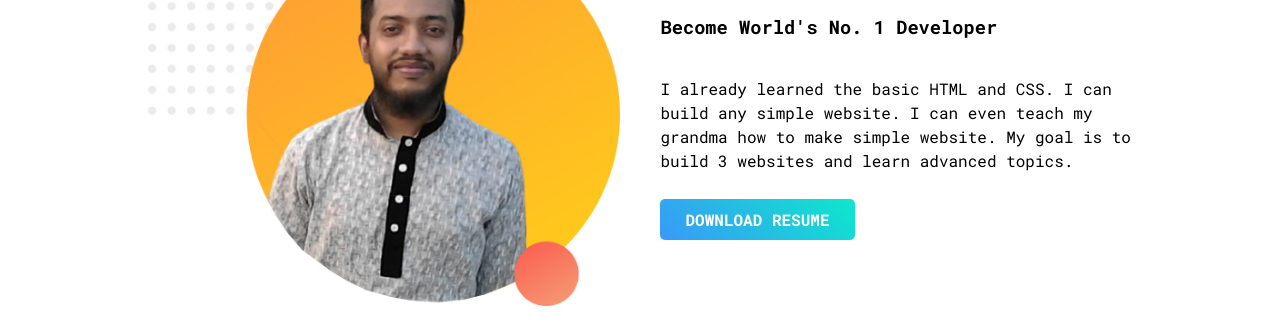
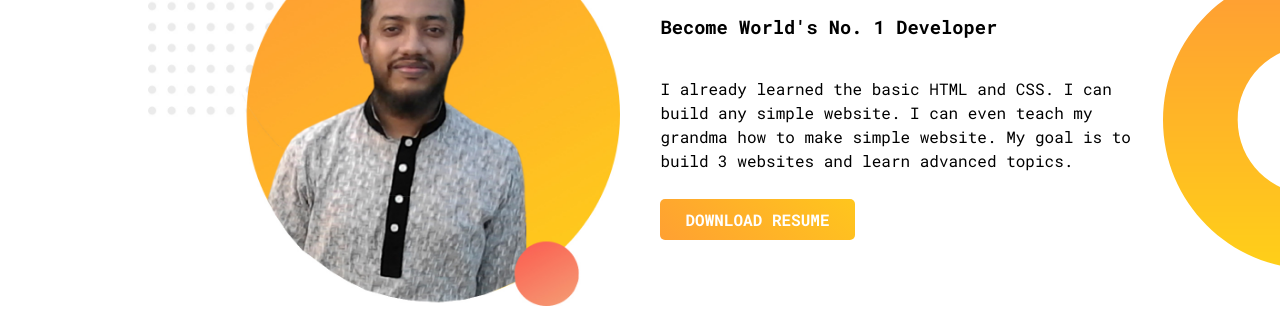
Before and after one commit to moinsoft/web-portfolio, a plain HTML site: page index.html in a window 1280 px wide. Shown: the part 620-953 px from the top of the page. Drawn offline with Linux system fonts and the light colour scheme.

Commit message:
dream area css  added

```diff
--- a/css/style.css
+++ b/css/style.css
@@ -69,3 +69,14 @@ img {
   color: white;
   font-weight: 700;
 }
+
+.dream__area{
+  background-image: url("../assets/dream-bg.png");
+  background-repeat: no-repeat;
+  background-position: right;
+}
+
+
+.dream__btn__color{
+  background-image: linear-gradient(45deg, #FFA032, #FFC61D);
+}
```
